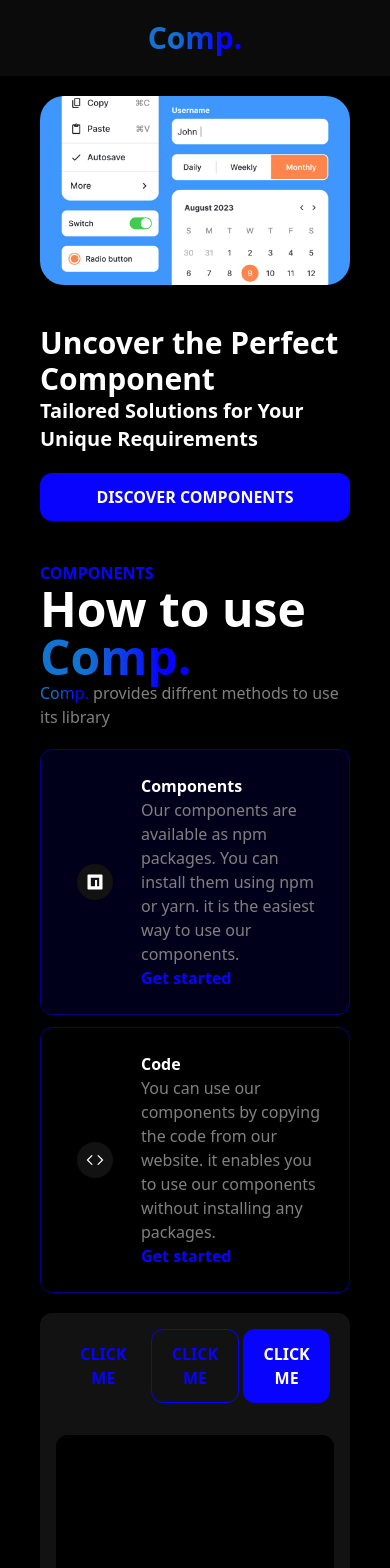
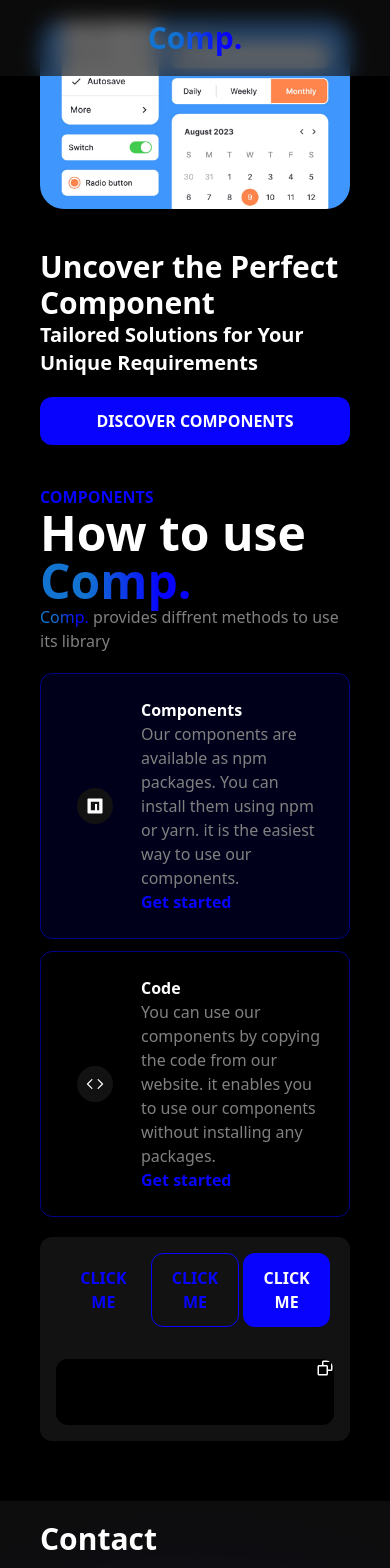
Before and after one commit to adhil72/comb., a Next.js app: page / in a window 390 px wide. Shown: the top 1568 px of the page. Built offline with nearby package versions, Linux system fonts and the light colour scheme; no server answers.

Commit message:
libs updated

```diff
--- a/app/library/toast/page.tsx
+++ b/app/library/toast/page.tsx
@@ -6,7 +6,7 @@ import { IComponent } from "@/Constants/Components";
 import ToastSample from "@/samples/Toast";
 
 const component: IComponent = {
-    title: "Toast",
+    title: "Modal",
     details: [
         {
             subTitle: "",
@@ -14,11 +14,11 @@ const component: IComponent = {
             codes: [
                 {
                     fileName: "Toast usage",
-                    code: "https://raw.githubusercontent.com/adhil72/comb./main/src/samples/Toast.tsx",
+                    code: "https://raw.githubusercontent.com/adhil72/comb./main/src/samples/Modal.tsx",
                 },
                 {
                     fileName: "Toast.tsx",
-                    code: "https://raw.githubusercontent.com/adhil72/comb./main/src/Library/Toast.tsx"
+                    code: "https://raw.githubusercontent.com/adhil72/comb./main/src/Library/Modal.tsx"
                 }
             ],
             preview: <ToastSample />
--- a/src/Componenets/Common/CodeDiv.tsx
+++ b/src/Componenets/Common/CodeDiv.tsx
@@ -2,6 +2,8 @@ import React, { useEffect, useState } from 'react';
 import Prism from 'prismjs';
 import 'prismjs/themes/prism-tomorrow.css';
 import RawText from './RawText';
+import { BiCopy } from 'react-icons/bi';
+import { copyToClipboard } from '@/Utils/ClipboardUtils';
 
 require('prismjs/components/prism-javascript')
 require('prismjs/components/prism-css')
@@ -25,6 +27,9 @@ export default function CodeDiv({ url, ...props }: React.HTMLProps<HTMLDivElemen
 
     return (
         <div {...props} className="bg-inherit w-full">
+            <div className='w-full flex justify-end text-end text-lg'>
+                <BiCopy onClick={() => copyToClipboard(code)} className='text-white cursor-pointer hover:text-tint' />
+            </div>
             <pre className="!bg-inherit overflow-auto max-h-[30vh]" >
                 <code ref={codeRef} className="language-jsx !bg-inherit">
                     {code}
--- a/src/Componenets/Feature/AppBar/AppBar.tsx
+++ b/src/Componenets/Feature/AppBar/AppBar.tsx
@@ -3,8 +3,8 @@ import Flex from "@/Componenets/Common/Flex";
 import Logo from "../Logo/Logo";
 import Button from "@/Componenets/Common/Button";
 
-export default function AppBar() {
-    return <Box className={"bg-secondary w-full backdrop-blur-[10px] bg-opacity-65"}>
+export default function AppBar({ fixed = false }: { fixed?: boolean }) {
+    return <Box className={`bg-secondary ${fixed && "fixed"} w-full backdrop-blur-[10px] bg-opacity-65`}>
         <Box className="py-5 flex justify-center md:justify-evenly items-center">
             <Flex>
                 <Logo className="text-3xl" />
--- a/src/Componenets/Feature/Home/Home.tsx
+++ b/src/Componenets/Feature/Home/Home.tsx
@@ -11,28 +11,22 @@ import { BsArrowDownCircleFill, BsCode } from "react-icons/bs";
 import CodeDiv from "@/Componenets/Common/CodeDiv";
 import AppBar from "../AppBar/AppBar";
 import Footer from "../Footer/Footer";
-
-const code = `import Button from "./Button";
-
-export default function Test() {
-    return <div className="flex">
-        <Button variant="text" className="w-full text-center ml-1">Click me</Button>
-        <Button variant="outlined" className="w-full text-center mx-1">Click me</Button>
-        <Button className="w-full text-center mr-1">Click me</Button>
-    </div>
-}`
+import { useRouter } from "next/navigation";
 
 export default function Home() {
+
+    const router = useRouter();
+
     return <>
-        <AppBar />
+        <AppBar fixed/>
         <Container className="w-full">
             <Flex className="flex-col justify-center">
-                <Flex className="lg:h-[98vh] items-center flex-col-reverse lg:justify-normal lg:items-center lg:flex-row">
+                <Flex className="lg:h-screen items-center flex-col-reverse lg:justify-normal lg:items-center lg:flex-row">
                     <Box className="w-full lg:w-1/2 mt-10 lg:mt-0">
                         <Box className="text-start">
                             <span className="text-3xl md:text-6xl font-extrabold">Uncover the Perfect Component</span> <br />
                             <span className="text-xl md:text-4xl font-semibold">Tailored Solutions for Your Unique Requirements</span>
-                            <Button className="mt-5 w-full text-center md:w-fit">discover components</Button>
+                            <Button onClick={()=>router.push("/library/button")} className="mt-5 w-full text-center md:w-fit">discover components</Button>
                         </Box>
                     </Box>
                     <Box className="w-full lg:w-1/2 lg:mt-0">
@@ -91,8 +85,8 @@ export default function Home() {
                                 <Button className="w-full text-center mr-1">Click me</Button>
                             </Flex>
                             <Box className="p-4">
-                                <Box className="bg-primary w-full h-[30vh] rounded-xl overflow-hidden">
-                                    <CodeDiv url={code} />
+                                <Box className="bg-primary w-full rounded-xl overflow-hidden">
+                                    <CodeDiv url={"https://raw.githubusercontent.com/adhil72/comb./main/src/samples/Button.tsx"} />
                                 </Box>
                             </Box>
                         </Box>
--- a/src/Componenets/Feature/Library/Library.tsx
+++ b/src/Componenets/Feature/Library/Library.tsx
@@ -53,8 +53,7 @@ export default function Library(props: { data: IComponent }) {
                                             <span className="font-semibold">{fileName}</span>
                                         </Flex>
                                         <Flex className="pr-4">
-                                            <Button variant="text" className="text-tint" onClick={() => copyToClipboard(code)}>copy</Button>
-                                            <Button variant="text" className="text-tint"><IoLogoGithub className="text-2xl mr-2" /> View on github</Button>
+                                            <Button onClick={() => window.open(code)} variant="text" className="text-tint"><IoLogoGithub className="text-2xl mr-2" /> View on github</Button>
                                         </Flex>
                                     </Flex>
                                     <Box className="w-full h-[1px] bg-tint-dark mb-2 bg-opacity-30"></Box>
--- a/src/Utils/ClipboardUtils.ts
+++ b/src/Utils/ClipboardUtils.ts
@@ -1,8 +1,11 @@
+import { createToast } from "@/Library/Toast";
+
 export const copyToClipboard = async (text: string) => {
     try {
         await navigator.clipboard.writeText(text);
-        console.log('Text copied to clipboard');
+        createToast({ title: 'Copied to clipboard', type: 'success', message: "Data copied to clipboard" })
     } catch (error) {
         console.error('Failed to copy text to clipboard:', error);
+        createToast({ title: 'Failed to copy to clipboard', type: 'error', message: "Failed to copy data to clipboard" })
     }
 }
--- a/src/samples/Toast.tsx
+++ b/src/samples/Toast.tsx
@@ -5,7 +5,7 @@ import { createToast } from "@/Library/Toast";
 export default function ToastSample() {
     return <Grid autoArrangement arrangementFormula="2-4-6-8" className="gap-10 w-full">
         <Button className="bg-green-700" onClick={() => createToast({ title: "Success", message: "This is a success message", type: "success" })}>Success</Button>
-        <Button className="bg-red-700" onClick={() => createToast({ title: "Error", message: "This is an error message", type: "error" })}>Error</Button>
+        <Button className="!bg-red-700" onClick={() => createToast({ title: "Error", message: "This is an error message", type: "error" })}>Error</Button>
         <Button className="bg-yellow-600" onClick={() => createToast({ title: "Warning", message: "This is a warning message", type: "warning" })}>Warning</Button>
         <Button onClick={() => createToast({ title: "Default", message: "This is a default message" })}>Default</Button>
     </Grid>
--- a/tailwind.config.ts
+++ b/tailwind.config.ts
@@ -14,7 +14,6 @@ const config: Config = {
         'tint': '#0703fc',
         'tint-alt': "#1373D1",
         'tint-dark': 'rgb(2 0 137)',
-        'red': '#ffffff',
       },
       colors: {
         'primary': '#ffffff',
@@ -22,7 +21,6 @@ const config: Config = {
         'tint': '#0703fc',
         'tint-alt': "#1373D1",
         'tint-dark': 'rgb(2 0 137)',
-        'red': '#ffffff'
       },
       borderColor: {
         primary: "#0703fc"
```
